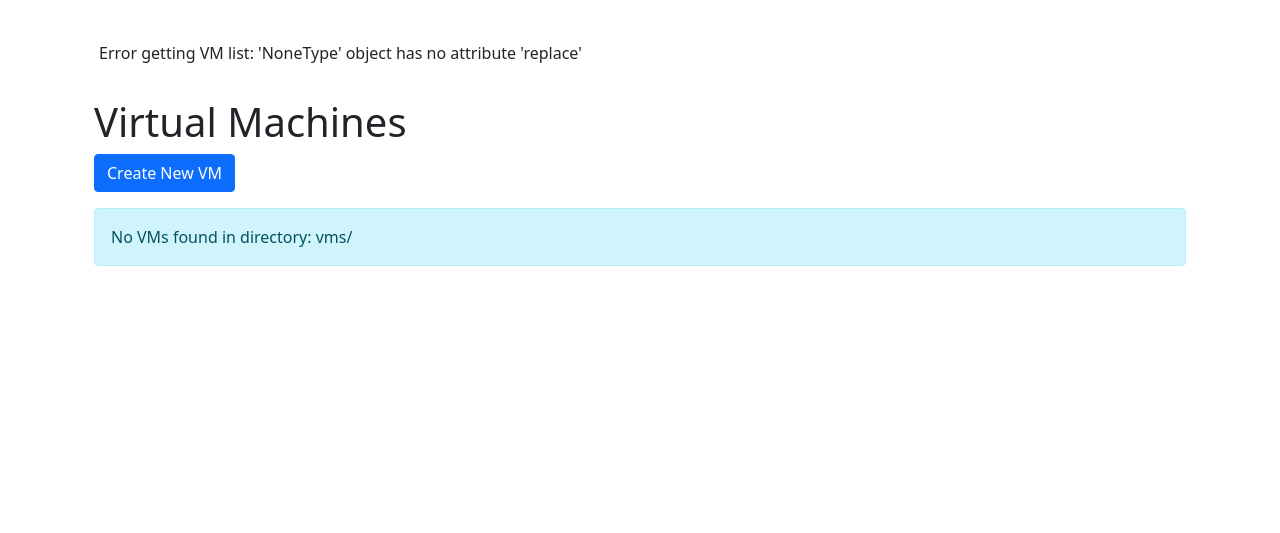
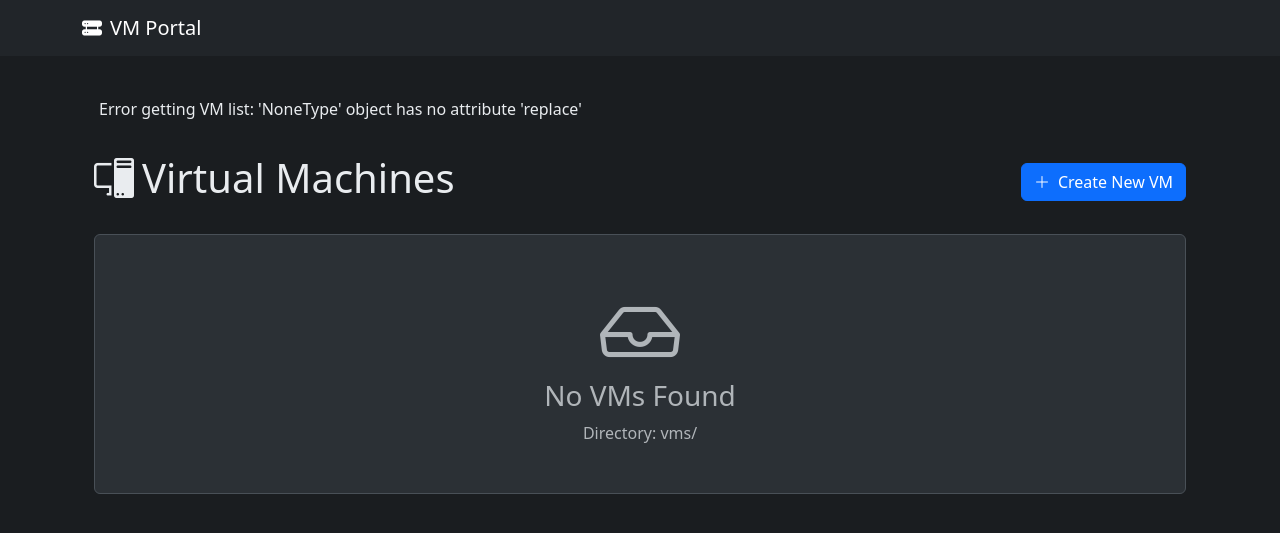
Before and after one commit to MichaelTrip/kubevirt-portal, a Flask app: page / in a window 1280 px wide. Shown: the top 533 px of the page. Run offline with Flask 3, Linux system fonts and the light colour scheme.

Commit message:
feat: Enhance UI with modern dark theme and improved styling

```diff
--- a/app/templates/base.html
+++ b/app/templates/base.html
@@ -1,13 +1,51 @@
 <!DOCTYPE html>
-<html lang="en">
+<html lang="en" data-bs-theme="dark">
 <head>
     <meta charset="UTF-8">
     <meta name="viewport" content="width=device-width, initial-scale=1.0">
     <title>VM Portal</title>
-    <link href="https://cdn.jsdelivr.net/npm/bootstrap@5.1.3/dist/css/bootstrap.min.css" rel="stylesheet">
+    <link href="https://cdn.jsdelivr.net/npm/bootstrap@5.3.2/dist/css/bootstrap.min.css" rel="stylesheet">
+    <link href="https://cdn.jsdelivr.net/npm/bootstrap-icons@1.11.1/font/bootstrap-icons.css" rel="stylesheet">
+    <style>
+        body {
+            background-color: #1a1d20;
+            color: #e9ecef;
+            font-family: system-ui, -apple-system, "Segoe UI", Roboto;
+        }
+        .form-control, .form-select {
+            background-color: #2b3035;
+            border-color: #495057;
+            color: #e9ecef;
+        }
+        .form-control:focus, .form-select:focus {
+            background-color: #2b3035;
+            border-color: #0d6efd;
+            color: #e9ecef;
+        }
+        .table {
+            --bs-table-bg: #2b3035;
+            --bs-table-color: #e9ecef;
+            border-color: #495057;
+        }
+        .card {
+            background-color: #2b3035;
+            border-color: #495057;
+        }
+        pre {
+            background-color: #212529;
+            padding: 1rem;
+            border-radius: 0.375rem;
+            color: #e9ecef;
+        }
+    </style>
 </head>
 <body>
-    <div class="container mt-4">
+    <nav class="navbar navbar-expand-lg navbar-dark bg-dark mb-4">
+        <div class="container">
+            <a class="navbar-brand" href="/"><i class="bi bi-hdd-rack-fill me-2"></i>VM Portal</a>
+        </div>
+    </nav>
+    <div class="container">
         {% with messages = get_flashed_messages(with_categories=true) %}
             {% if messages %}
                 {% for category, message in messages %}
--- a/app/templates/vm_list.html
+++ b/app/templates/vm_list.html
@@ -2,11 +2,17 @@
 
 {% block content %}
 <div class="container">
-    <h1>Virtual Machines</h1>
-    <a href="{{ url_for('main.create_vm') }}" class="btn btn-primary mb-3">Create New VM</a>
+    <div class="d-flex justify-content-between align-items-center mb-4">
+        <h1><i class="bi bi-pc-display me-2"></i>Virtual Machines</h1>
+        <a href="{{ url_for('main.create_vm') }}" class="btn btn-primary">
+            <i class="bi bi-plus-lg me-2"></i>Create New VM
+        </a>
+    </div>
 
     {% if vms %}
-    <table class="table table-striped">
+    <div class="card">
+        <div class="card-body p-0">
+            <table class="table table-hover mb-0">
         <thead>
             <tr>
                 <th>Name</th>
@@ -19,23 +25,36 @@
         <tbody>
             {% for vm in vms %}
             <tr>
-                <td>{{ vm.name }}</td>
-                <td>{{ vm.cpu }}</td>
-                <td>{{ vm.memory }}</td>
-                <td>{{ vm.hostname }}</td>
+                <td><i class="bi bi-pc me-2"></i>{{ vm.name }}</td>
+                <td><i class="bi bi-cpu me-2"></i>{{ vm.cpu }}</td>
+                <td><i class="bi bi-memory me-2"></i>{{ vm.memory }}</td>
+                <td><i class="bi bi-globe me-2"></i>{{ vm.hostname }}</td>
                 <td>
-                    <a href="{{ url_for('main.edit_vm', vm_name=vm.name) }}" class="btn btn-sm btn-primary">Edit</a>
-                    <form action="{{ url_for('main.delete_vm', vm_name=vm.name) }}" method="POST" class="d-inline">
-                        <button type="submit" class="btn btn-sm btn-danger" onclick="return confirm('Are you sure you want to delete this VM?')">Delete</button>
-                    </form>
+                    <div class="btn-group" role="group">
+                        <a href="{{ url_for('main.edit_vm', vm_name=vm.name) }}" class="btn btn-sm btn-outline-primary">
+                            <i class="bi bi-pencil me-1"></i>Edit
+                        </a>
+                        <form action="{{ url_for('main.delete_vm', vm_name=vm.name) }}" method="POST" class="d-inline">
+                            <button type="submit" class="btn btn-sm btn-outline-danger"
+                                    onclick="return confirm('Are you sure you want to delete this VM?')">
+                                <i class="bi bi-trash me-1"></i>Delete
+                            </button>
+                        </form>
+                    </div>
                 </td>
             </tr>
             {% endfor %}
         </tbody>
-    </table>
+            </table>
+        </div>
+    </div>
     {% else %}
-    <div class="alert alert-info">
-        No VMs found in directory: {{ config.YAML_SUBDIRECTORY }}
+    <div class="card">
+        <div class="card-body text-center py-5">
+            <i class="bi bi-inbox display-1 text-muted mb-3"></i>
+            <h3 class="text-muted">No VMs Found</h3>
+            <p class="text-muted mb-0">Directory: {{ config.YAML_SUBDIRECTORY }}</p>
+        </div>
     </div>
     {% endif %}
 </div>
```
